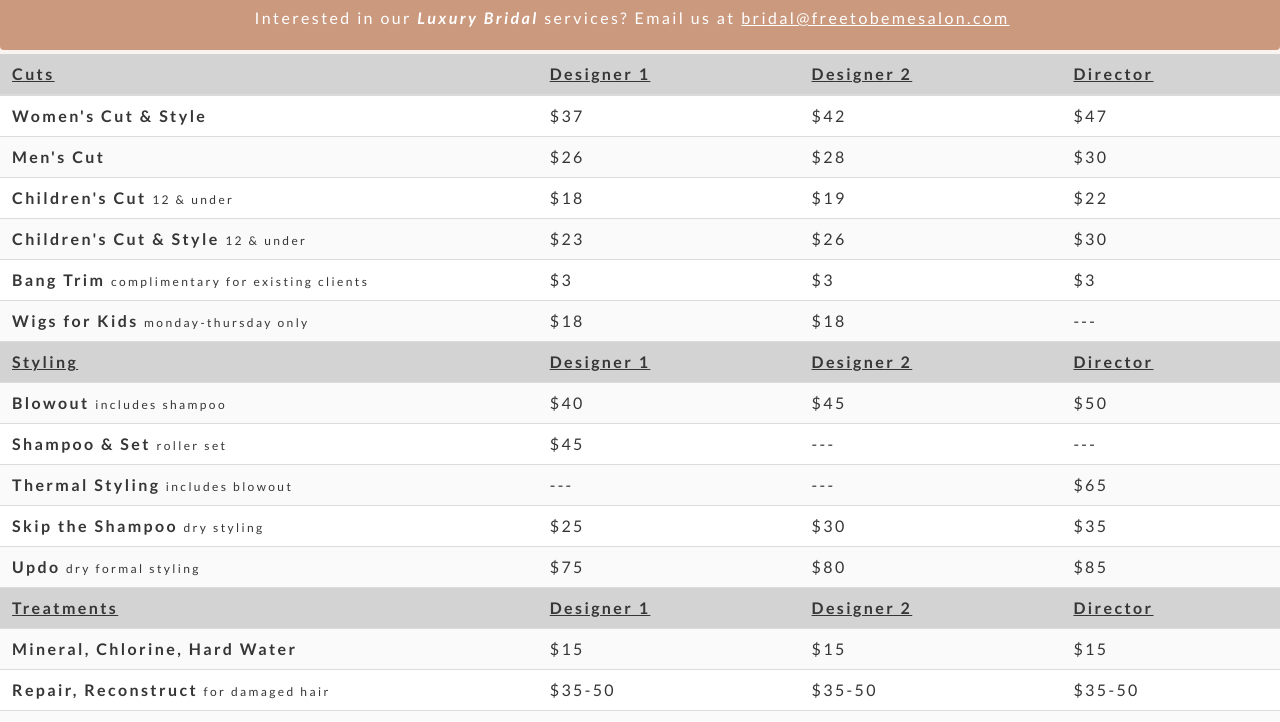
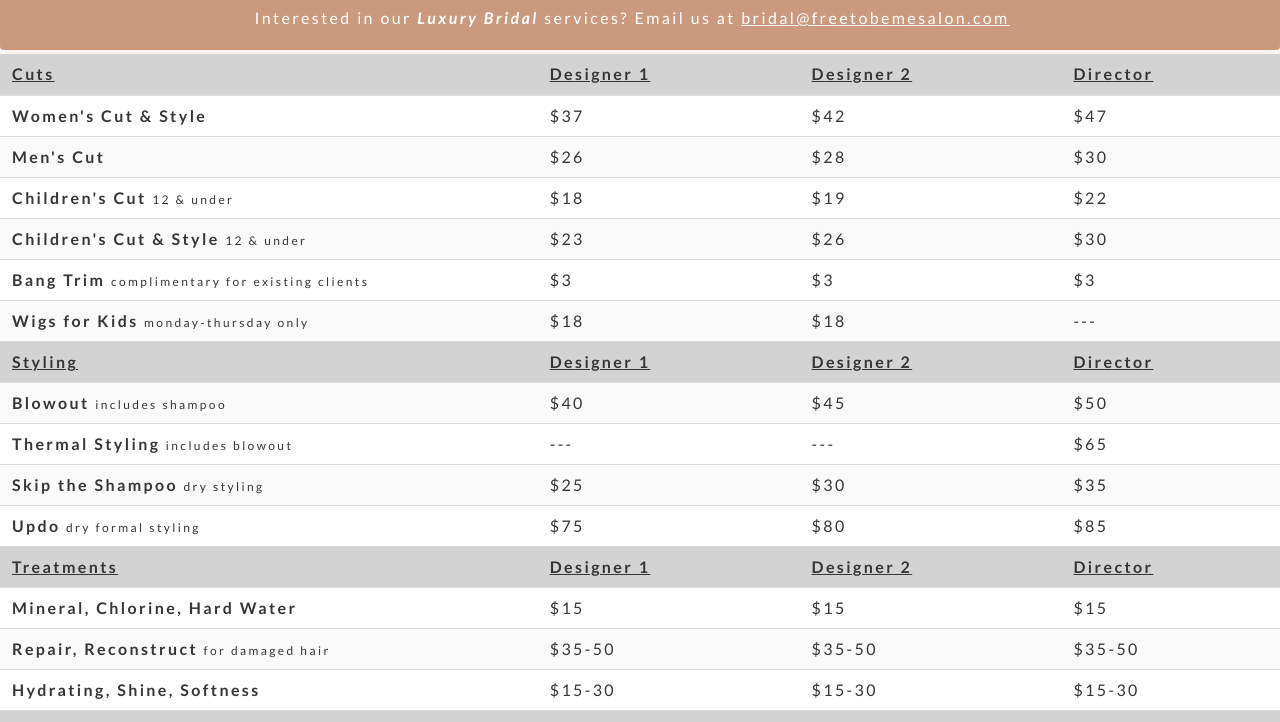
Before and after one commit to billyhelms24/salon-with-bulma, a website: page services.html in a window 1280 px wide. Shown: the part 78-800 px from the top of the page. Drawn offline with nearby package versions, Linux system fonts and the light colour scheme.

Commit message:
Removes Roller Set service

```diff
--- a/services.html
+++ b/services.html
@@ -135,12 +135,6 @@
             <td>$40</td>
             <td>$45</td>
             <td>$50</td>
-          </tr>
-          <tr>
-            <th>Shampoo & Set <span class="is-size-7 has-text-weight-normal">roller set</span></th>
-            <td>$45</td>
-            <td>---</td>
-            <td>---</td>
           </tr>
           <tr>
             <th>Thermal Styling <span class="is-size-7 has-text-weight-normal">includes blowout</span></th>
```
